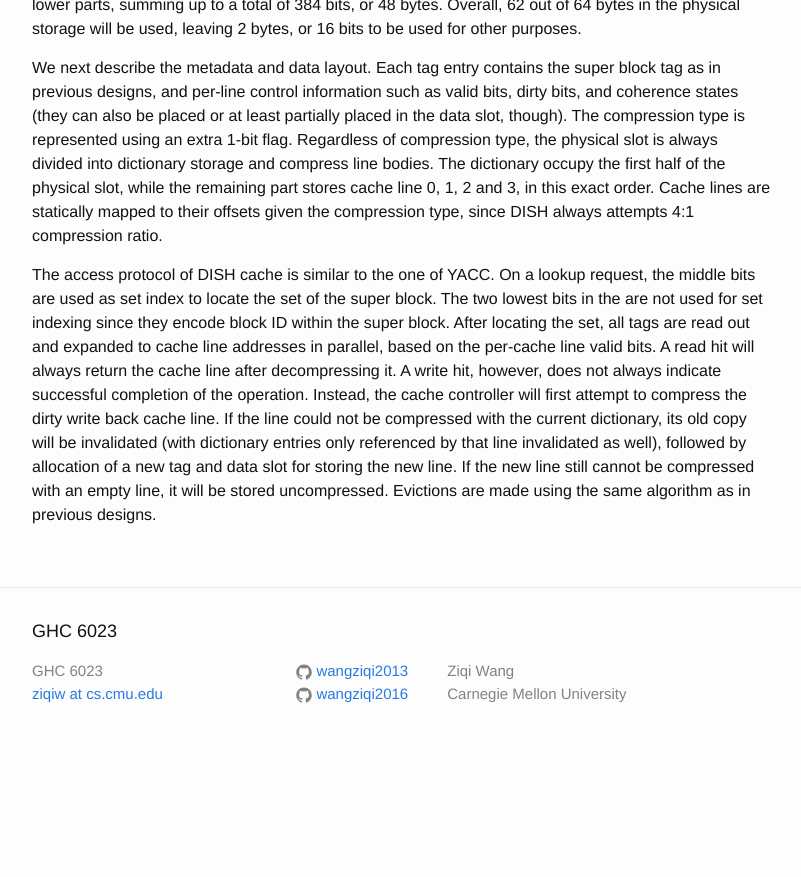
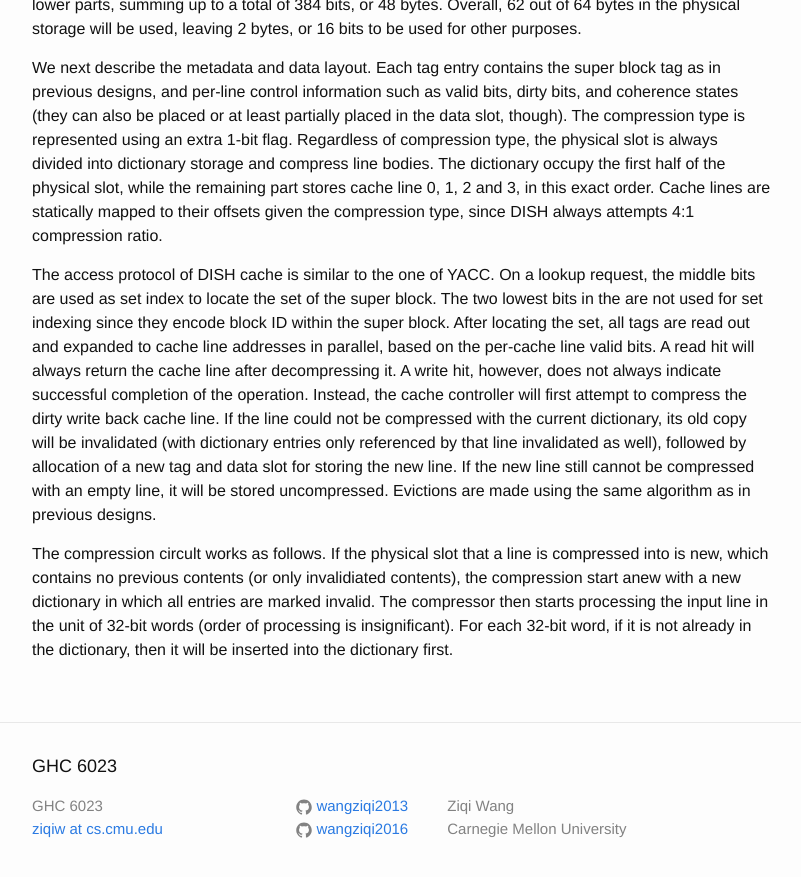
Before and after one commit to wangziqi2013/wangziqi2013.github.io, a Jekyll site: the page built from _posts/2020-07-18-dish.markdown, in a window 1280 px wide and 900 px high, scrolled down 2524 px. Shown: the top 877 px of the window, without its empty margins (238-1039 px from the left). Built offline with Jekyll 4.4.1, drawn with Linux system fonts in a browser that asks for light colours; before the commit the page ends 3289 px from its top, so only the background shows below that.

Commit message:
Adding compression

```diff
--- a/_posts/2020-07-18-dish.markdown
+++ b/_posts/2020-07-18-dish.markdown
@@ -114,3 +114,9 @@ first attempt to compress the dirty write back cache line. If the line could not
 its old copy will be invalidated (with dictionary entries only referenced by that line invalidated as well), followed by
 allocation of a new tag and data slot for storing the new line. If the new line still cannot be compressed with an
 empty line, it will be stored uncompressed. Evictions are made using the same algorithm as in previous designs.
+
+The compression circult works as follows. If the physical slot that a line is compressed into is new, which contains no
+previous contents (or only invalidiated contents), the compression start anew with a new dictionary in which all
+entries are marked invalid. The compressor then starts processing the input line in the unit of 32-bit words (order
+of processing is insignificant). For each 32-bit word, if it is not already in the dictionary, then it will be inserted
+into the dictionary first.
```
